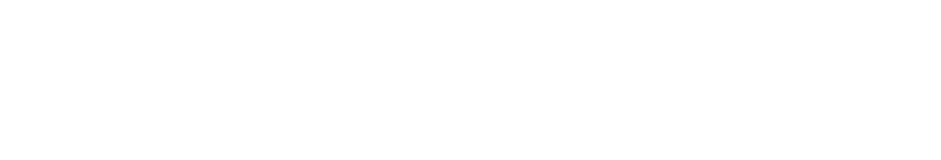
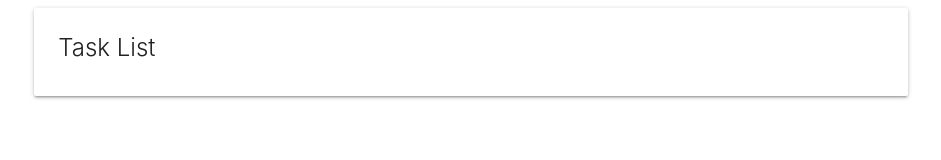
Before and after one commit to bbenkert/dom_projects, a plain HTML site: page tasklist/index.html in a window 1280 px wide. Shown: the whole page, without its empty margins (169-1110 px from the left). Drawn offline with nearby package versions, Linux system fonts and the light colour scheme.

Commit message:
Add link to app.js and start on Task list container

```diff
--- a/tasklist/index.html
+++ b/tasklist/index.html
@@ -12,9 +12,22 @@
 </head>
 
 <body>
+  <div class="container">
+    <div class="row">
+      <div class="col s12">
+        <div id="main" class="card">
+          <div class="card-content">
+            <span class="card-title">Task List</span>
+          </div>
+        </div>
+      </div>
+    </div>
+  </div>
+
 
   <script src="https://code.jquery.com/jquery-3.3.1.js" integrity="sha256-2Kok7MbOyxpgUVvAk/HJ2jigOSYS2auK4Pfzbm7uH60=" crossorigin="anonymous"></script>
   <script src="https://cdnjs.cloudflare.com/ajax/libs/materialize/1.0.0-rc.2/js/materialize.min.js"></script>
+  <script src="app.js"></script>
 </body>
 
 </html>
```
